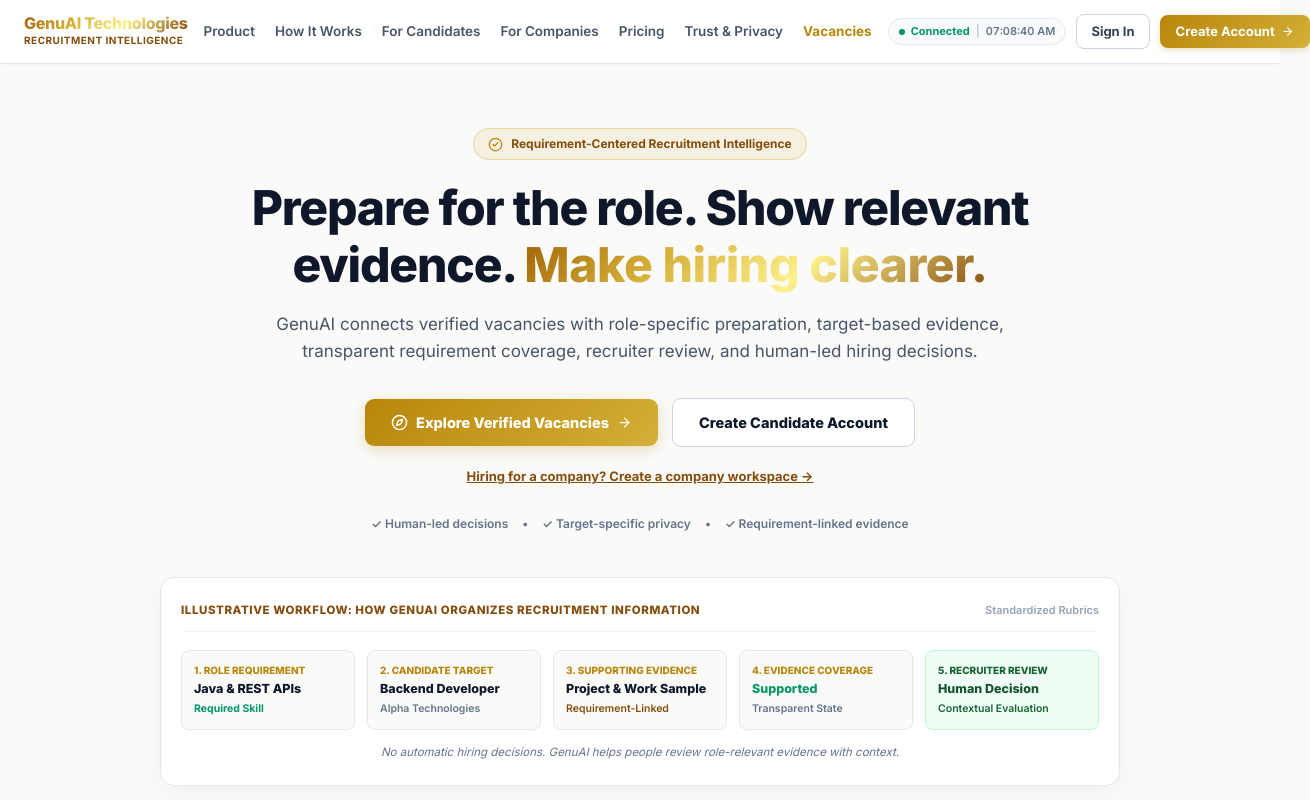
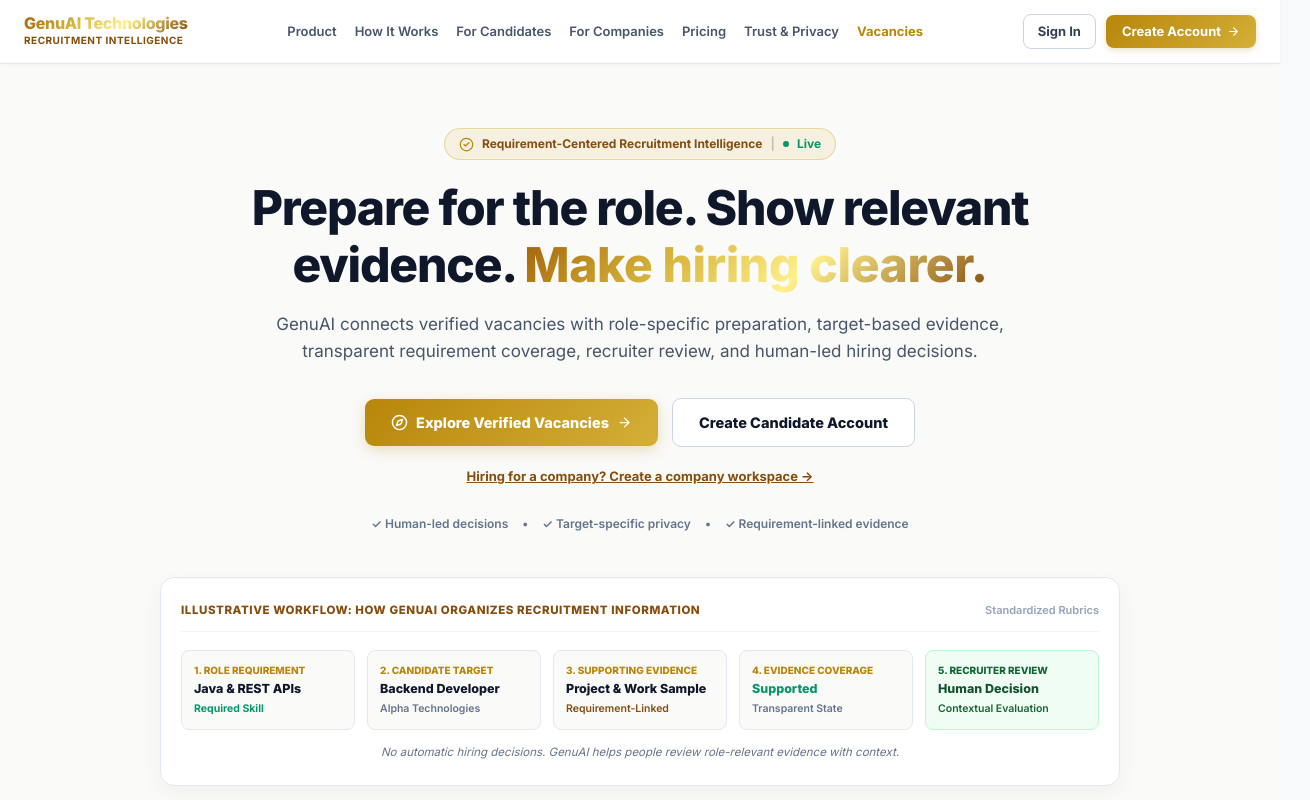
Before and after one commit to mohamedjabrijs2005/GenuAI-Tech, a Next.js app in the folder frontend/: page / in a window 1280 px wide. Shown: the top 800 px of the page, 1310 px wide, since content can reach past the window. Built offline with nearby package versions, Linux system fonts and the light colour scheme; no server answers.

Commit message:
fix: resolve navbar clipping on 1280px viewports by moving sync pill to hero

```diff
--- a/frontend/src/app/globals.css
+++ b/frontend/src/app/globals.css
@@ -141,10 +141,11 @@
   align-items: center;
   padding: 0 24px;
   box-shadow: 0 1px 3px rgba(15, 23, 42, 0.03);
+  width: 100%;
 }
 
 .landing-header-inner {
-  max-width: 1240px;
+  max-width: 1280px;
   margin: 0 auto;
   width: 100%;
   display: flex;
@@ -156,11 +157,11 @@
 .landing-nav {
   display: flex;
   align-items: center;
-  gap: 20px;
+  gap: 18px;
 }
 
 .landing-nav a {
-  font-size: 13.5px;
+  font-size: 13px;
   font-weight: 600;
   color: #475569;
   text-decoration: none;
@@ -170,20 +171,6 @@
 
 .landing-nav a:hover {
   color: #b8860b;
-}
-
-.landing-status-pill {
-  display: flex;
-  align-items: center;
-  gap: 6px;
-  padding: 4px 10px;
-  border-radius: 99px;
-  background: #f8fafc;
-  border: 1px solid #e2e8f0;
-  font-size: 11px;
-  font-weight: 600;
-  color: #64748b;
-  white-space: nowrap;
 }
 
 .landing-mobile-btn {
@@ -195,13 +182,7 @@
   color: #0f172a;
 }
 
-@media (max-width: 1200px) {
-  .landing-status-pill {
-    display: none !important;
-  }
-}
-
-@media (max-width: 1024px) {
+@media (max-width: 1080px) {
   .landing-nav {
     display: none !important;
   }
@@ -211,6 +192,7 @@
     justify-content: center;
   }
 }
+
 
 /* ============================================================
    PRICING SECTION RESPONSIVE SYSTEM
--- a/frontend/src/app/page.tsx
+++ b/frontend/src/app/page.tsx
@@ -273,15 +273,6 @@
 
           {/* Right Action Buttons */}
           <div style={{ display: 'flex', alignItems: 'center', gap: 10, flexShrink: 0 }}>
-            {syncTime && (
-              <div className="landing-status-pill">
-                <span style={{ width: 6, height: 6, borderRadius: '50%', background: '#059669' }} />
-                <span style={{ color: '#059669', fontWeight: 700 }}>Connected</span>
-                <span style={{ opacity: 0.4 }}>|</span>
-                <span style={{ fontVariantNumeric: 'tabular-nums' }}>{syncTime}</span>
-              </div>
-            )}
-
             <Link
               href="/login"
               style={{
@@ -386,6 +377,13 @@
           >
             <CheckCircle2 size={15} style={{ color: '#b8860b' }} />
             <span>Requirement-Centered Recruitment Intelligence</span>
+            {syncTime && (
+              <>
+                <span style={{ opacity: 0.3 }}>|</span>
+                <span style={{ width: 6, height: 6, borderRadius: '50%', background: '#059669', display: 'inline-block' }} />
+                <span style={{ color: '#059669', fontWeight: 700 }}>Live</span>
+              </>
+            )}
           </div>
 
           <h1
```
